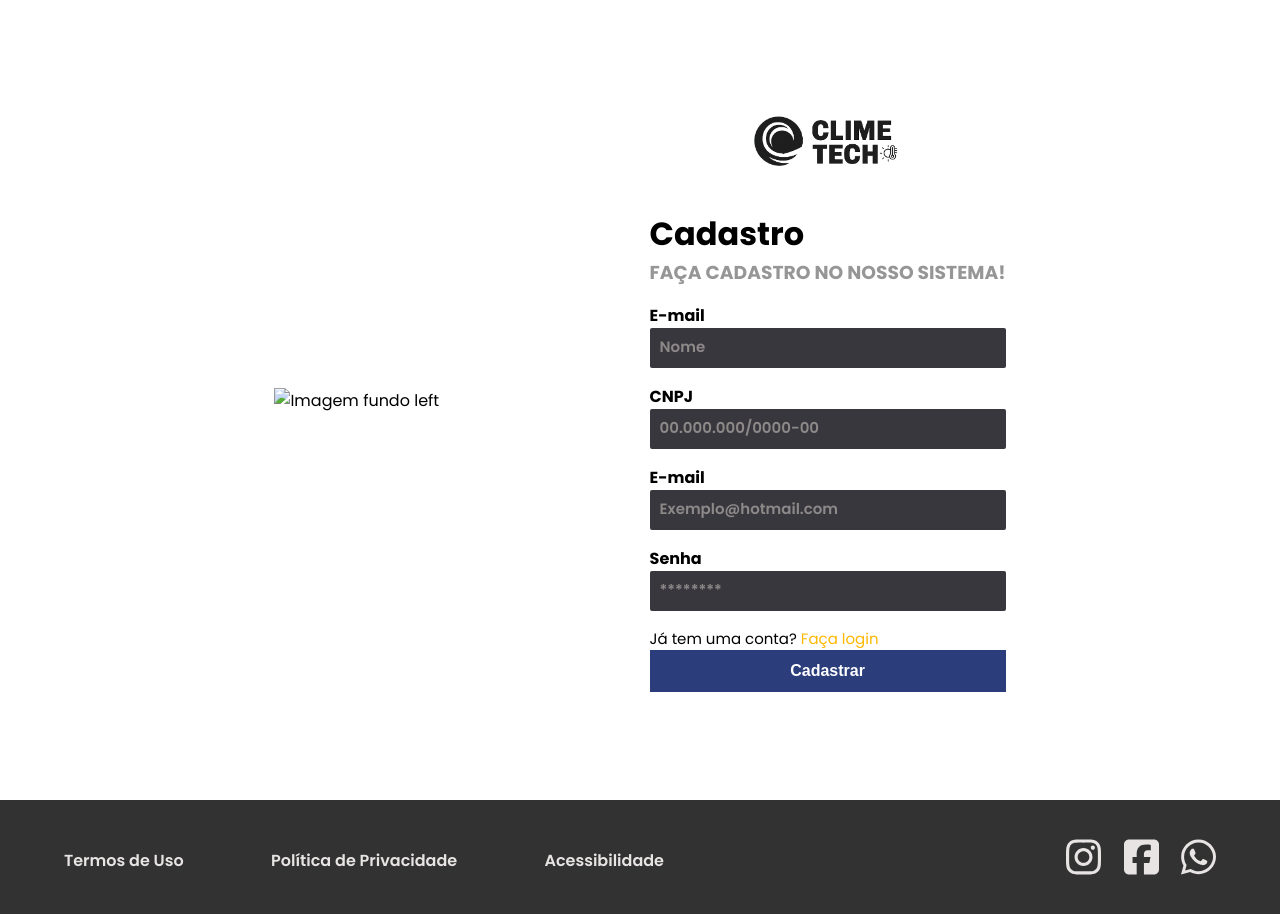
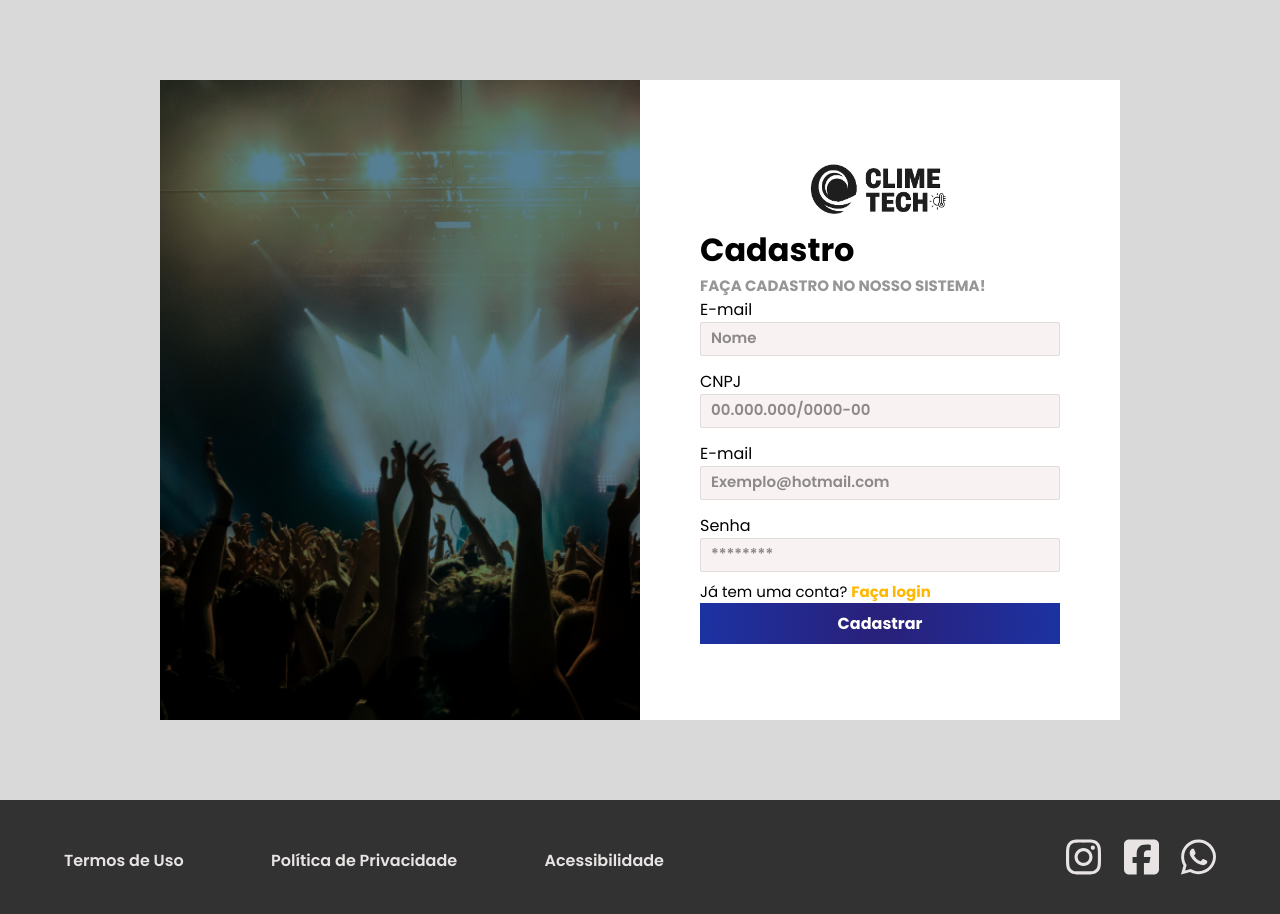
Before and after one commit to MiguelRamosSPTECH/ClimeTech, a plain HTML site: page site-institucional/cadastro.html in a window 1280 px wide. Drawn offline with Linux system fonts and the light colour scheme.

Commit message:
alterações nas telas de login e cadastro

```diff
--- a/site-institucional/cadastro.html
+++ b/site-institucional/cadastro.html
@@ -14,36 +14,35 @@
     <div class="login">
         <div class="container">
             <div class="img-left">
-                <img src="" alt="Imagem fundo left">
             </div>
             <div class="formulario-right">
-                <img src="./img/logo_climetech_black.png" alt="Logo Climetech">
-                <div class="forms">
+                <img src="./img/logo_climetech_black.png" id="logo-cadastro" alt="Logo Climetech">
+                <div class="forms-cadastro">
                     <div class="inicio-forms">
                         <h1>Cadastro</h1>
-                        <h3>faça cadastro no nosso sistema!</h3>
+                        <h3 id="h3-cadastro">faça cadastro no nosso sistema!</h3>
                     </div>
-                    <div class="inputs">
-                        <div class="input">
+                    <div class="inputs-cadastro">
+                        <div class="input-cadastro">
                             <label for="ipt_cadastro_nome">E-mail</label>
                             <input type="text" placeholder="Nome" id="ipt_cadastro_nome">
                         </div>
-                        <div class="input">
+                        <div class="input-cadastro">
                             <label for="ipt_cadastro_cnpj">CNPJ</label>
                             <input type="text" placeholder="00.000.000/0000-00" id="ipt_cadastro_cnpj">
                         </div>
-                        <div class="input">
+                        <div class="input-cadastro">
                             <label for="ipt_cadastro_email">E-mail</label>
                             <input type="text" placeholder="Exemplo@hotmail.com" id="ipt_cadastro_email">
                         </div>
-                        <div class="input">
+                        <div class="input-cadastro">
                             <label for="ipt_cadastro_senha">Senha</label>
                             <input type="text" placeholder="********" id="ipt_cadastro_senha">
                         </div>
                     </div>
                     <div class="final-forms">
                         <p>Já tem uma conta? <a href="./login.html">Faça login</a></p>
-                        <button>Cadastrar</button>
+                        <button id="cadastro-button">Cadastrar</button>
                     </div>
                 </div>
             </div>
--- a/site-institucional/styles/style.css
+++ b/site-institucional/styles/style.css
@@ -419,23 +419,36 @@ svg {
 .login {
     display: flex;
     height: 100vh;
+    width: 100%;
+    background-color: #d9d9d9;
 }
 
 .login .container {
     display: flex;
-    justify-content: space-evenly;
+    height: 80%;
+    width: 75%;
     align-items: center;
+    background-color: white;
 }
 
-.img-left img {
-    height: 120px;
+.img-left {
+    display: flex;
+    width: 50%;
+    height: 100%;
+    background-image: url('../img/img-login-cadastro.png');
+    background-size: cover;
 }
 
+#logo-cadastro {
+    width: 32%;
+}
 .formulario-right {
     display: flex;
     flex-direction: column;
+    justify-content: center;
     align-items: center;
-    gap: 32px;
+    width: 50%;
+    height: 100%;
 }
 
 .formulario-right img {
@@ -447,7 +460,14 @@ svg {
     flex-direction: column;
     align-items:flex-start;
     gap: 16px;
+    width: 75%;
 
+}
+.forms-cadastro {
+    display: flex;
+    flex-direction: column;
+    align-items:flex-start;
+    width: 75%;
 
 }
 
@@ -455,6 +475,12 @@ svg {
     display: flex;
     flex-direction: column;
     gap: 16px;
+    width: 100%;
+}
+.inputs-cadastro {
+    display: flex;
+    flex-direction: column;
+    gap:5px;
     width: 100%;
 }
 
@@ -466,20 +492,33 @@ svg {
 
 .input input {
     width: 100%;
+    background-color: #f9f2f2;
+    border: 1px solid #e2dbdb;
 }
+.input-cadastro input {
+    width: 100%;
+    background-color: #f9f2f2;
+    border: 1px solid #e2dbdb;
+    height: 50%;
+}
+
 
 .input label {
     font-weight: 700;
 }
 
 .login .formulario-right button {
+    font-family: "Poppins", sans-serif;
     width: 100%;
-    padding: 12px 24px;
-    background-color: #2b3d7b;
+    padding: 8px 24px;
+    background: radial-gradient(circle at 50% 50%, #2a2079, #1c32a2);
     color: white;
     font-weight: 700;
     border-style: none;
     font-size: 16px;
+}
+#cadastro-button {
+    padding: 8px 24px;
 }
 
 .final-forms {
@@ -489,8 +528,12 @@ svg {
 .final-forms a {
     text-decoration: none;
     color: #ffb800;
+    font-weight: bold;
 }
 
 .inicio-forms h3 {
     color: #969696;
 }
+#h3-cadastro {
+    font-size: 15px;
+}
```
Also changed, not shown: site-institucional/login.html (+0 -1 lines), site-institucional/img/img-login-cadastro.png (added).
